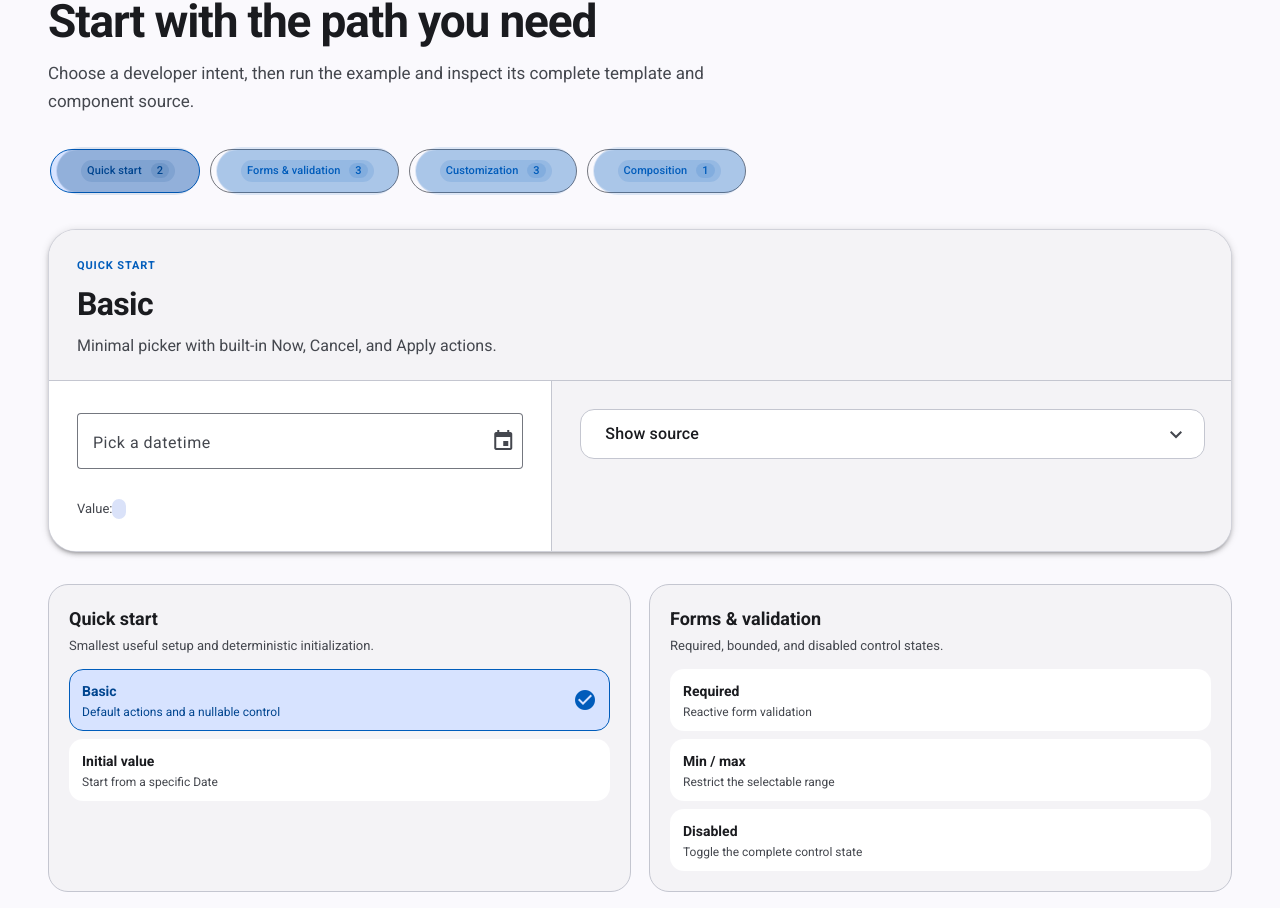
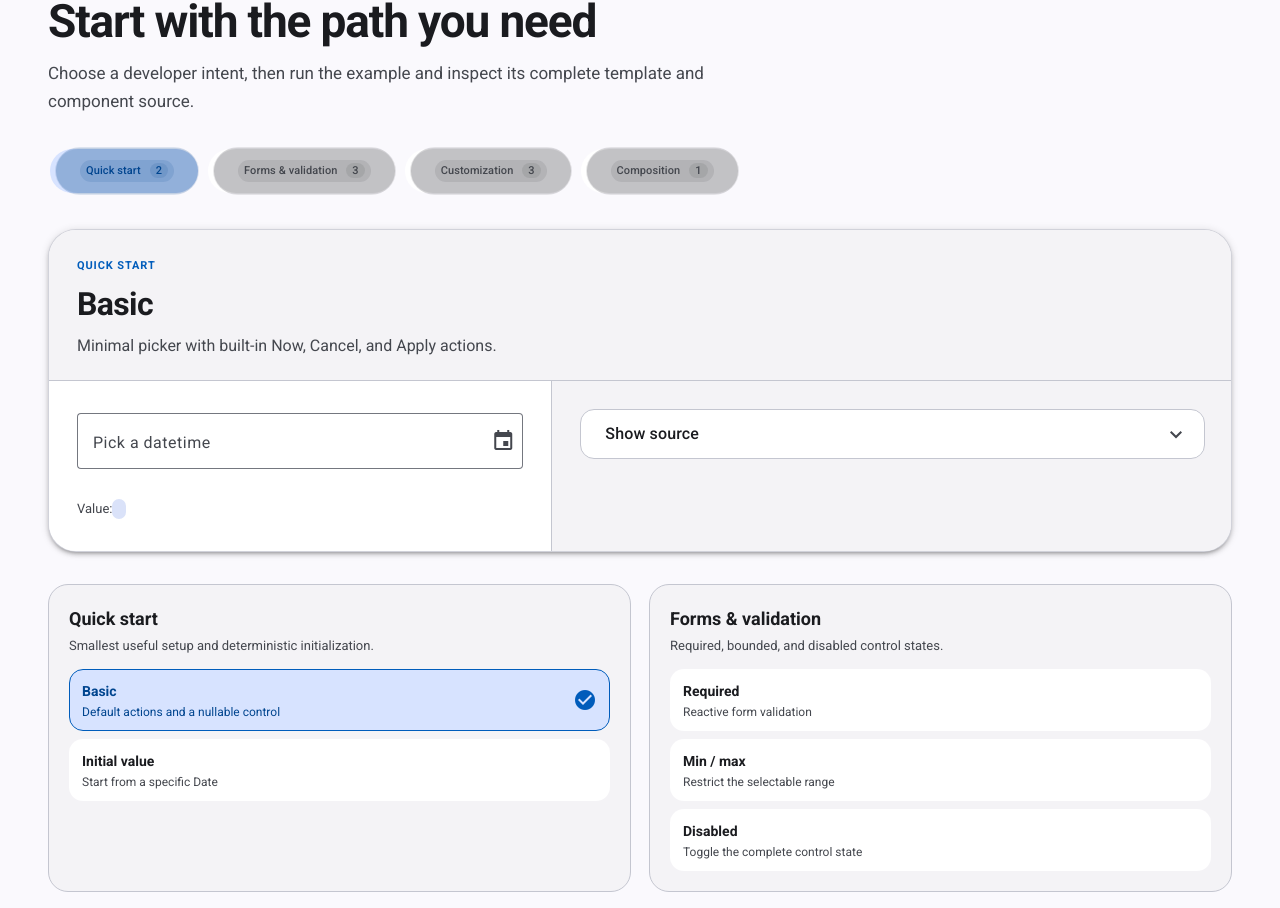
Before and after one commit to sdcorejs/angular-material-datetime, an Angular app: page / in a window 1280 px wide. Shown: the part 1136-2044 px from the top of the page. Built offline with nearby package versions, Linux system fonts and the light colour scheme.

Commit message:
style(demo): align example intent borders

```diff
--- a/projects/demo/src/styles.scss
+++ b/projects/demo/src/styles.scss
@@ -171,13 +171,20 @@ app-examples .intent-controls {
 }
 
 app-examples .intent-controls button {
+  --mdc-outlined-button-outline-color: color-mix(in srgb, var(--mat-sys-outline-variant) 82%, transparent);
+  --mdc-outlined-button-outline-width: 1px;
+  --mdc-outlined-button-container-shape: 999px;
+  --mdc-outlined-button-label-text-color: var(--mat-sys-on-surface-variant);
   min-height: 44px;
   flex: 0 0 auto;
+  border: 0;
   border-radius: 999px;
+  background: var(--mat-sys-surface-container-lowest);
 }
 
 app-examples .intent-controls button[aria-pressed='true'] {
-  border-color: var(--mat-sys-primary);
+  --mdc-outlined-button-outline-color: var(--mat-sys-primary);
+  --mdc-outlined-button-label-text-color: var(--mat-sys-on-primary-container);
   background: var(--mat-sys-primary-container);
   color: var(--mat-sys-on-primary-container);
 }
```
